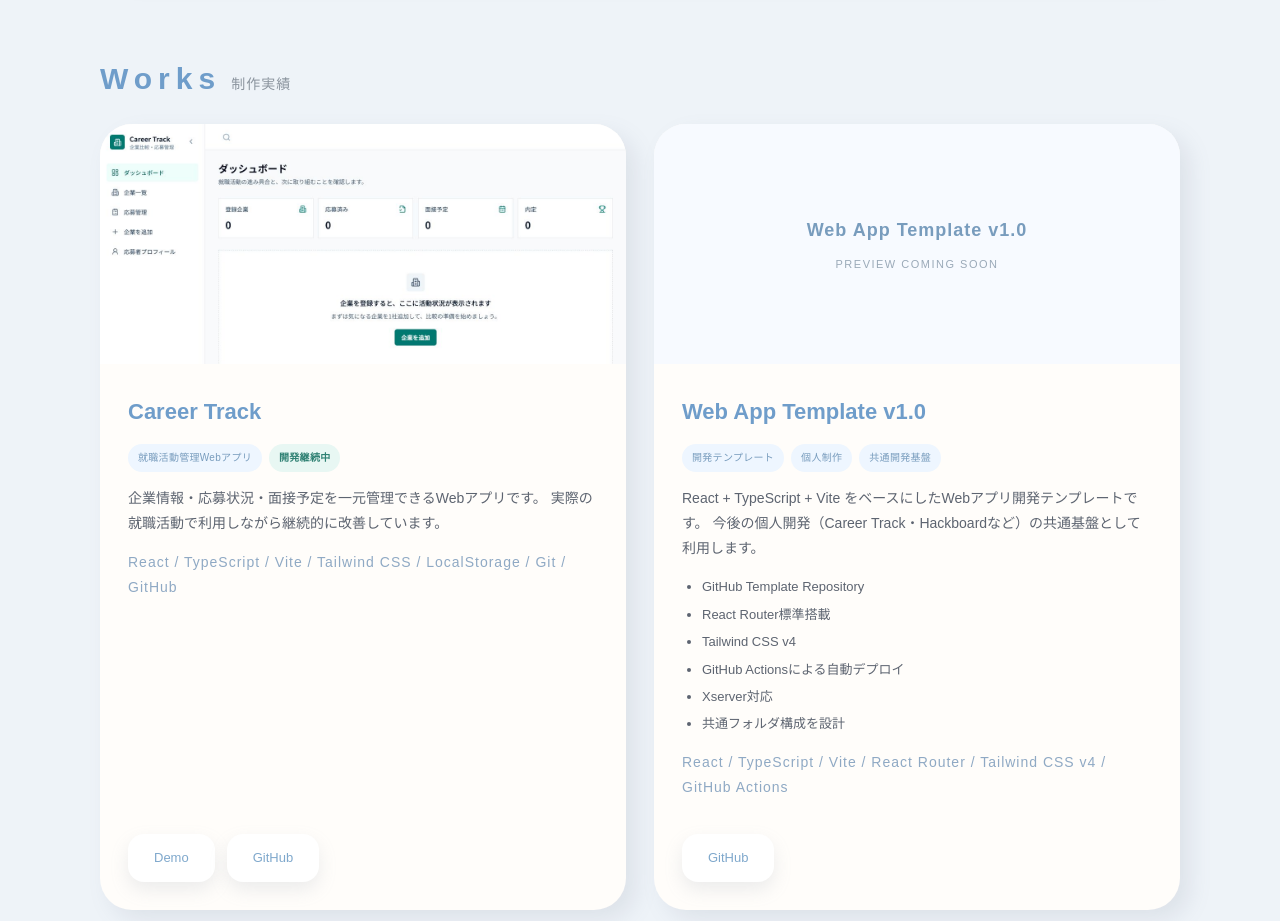
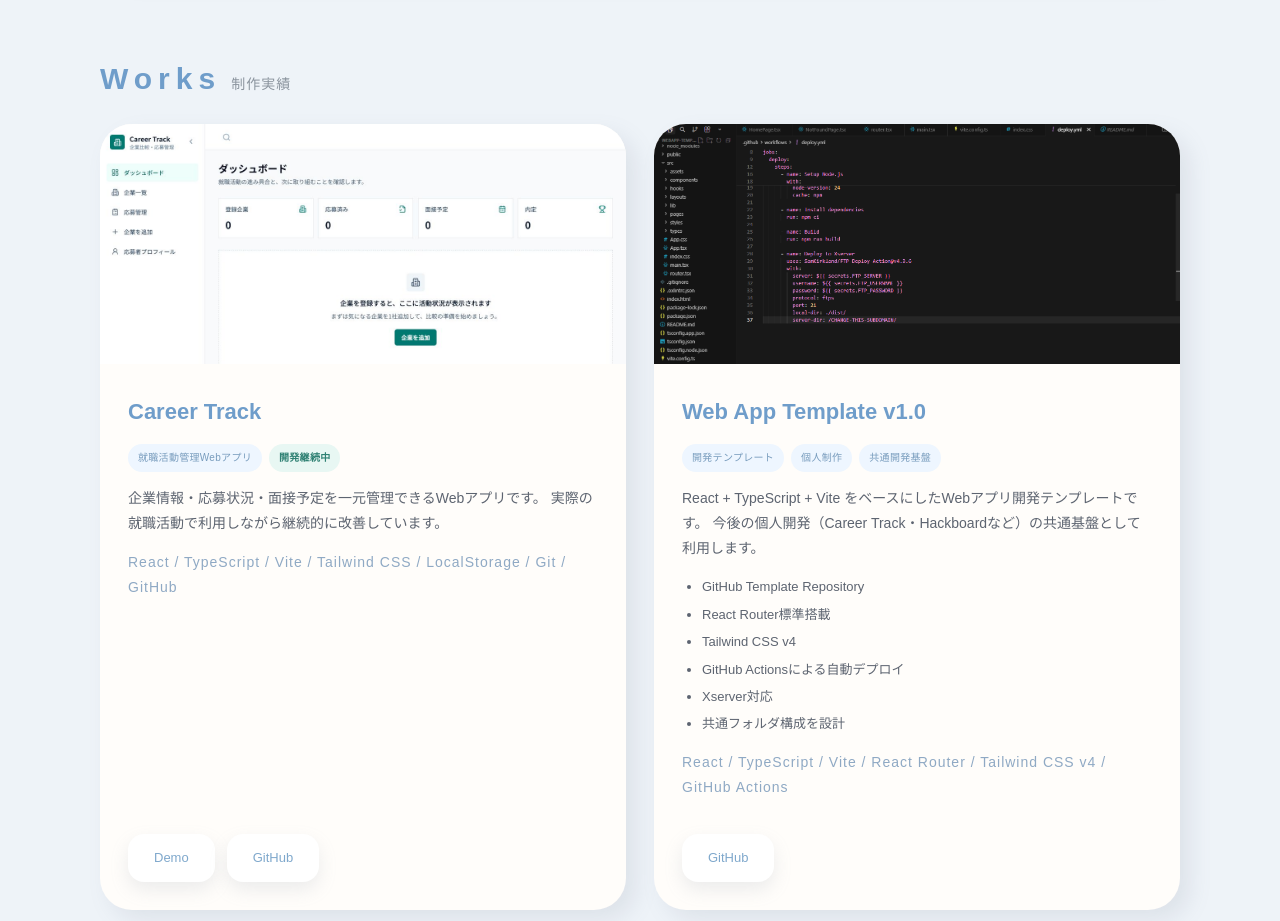
Before and after one commit to pluto007-lab/portfolio, a plain HTML site: page index.html in a window 1280 px wide. Shown: the part 4560-5481 px from the top of the page. Drawn offline with Linux system fonts and the light colour scheme.

Commit message:
Web App Template v1.0をWorksへ追加

```diff
--- a/css/style.css
+++ b/css/style.css
@@ -499,33 +499,6 @@
   object-position: top;
 }
 
-.work-image-placeholder {
-  display: flex;
-  align-items: center;
-  justify-content: center;
-  height: 240px;
-  padding: 28px;
-  background: #f7faff;
-  color: #789cbd;
-  text-align: center;
-  letter-spacing: 1px;
-}
-
-.work-image-placeholder span {
-  font-size: 18px;
-  font-weight: bold;
-}
-
-.work-image-placeholder small {
-  display: block;
-  margin-top: 8px;
-  color: #9aa9b8;
-  font-size: 11px;
-  font-weight: normal;
-  letter-spacing: 1.5px;
-  text-transform: uppercase;
-}
-
 .work-content {
   display: flex;
   flex: 1;
@@ -1008,9 +981,6 @@
     height: 220px;
   }
 
-  .work-image-placeholder {
-    height: 220px;
-  }
 }
 
 @media (max-width: 480px) {
@@ -1092,11 +1062,6 @@
     padding: 8px;
   }
 
-  .work-image-placeholder {
-    height: 190px;
-    padding: 20px;
-  }
-
   .github-card {
     padding: 24px 22px;
   }
--- a/index.html
+++ b/index.html
@@ -394,22 +394,7 @@
         </article>
 
         <article class="work-card">
-          <!--
-            VSCodeで開いたWeb App Templateのスクリーンショットを
-            img/web-app-template.png に保存した後、下のプレースホルダーを
-            <img src="img/web-app-template.png" alt="VSCodeで開いたWeb App Templateの開発画面">
-            に置き換えます。
-          -->
-          <div
-            class="work-image-placeholder"
-            role="img"
-            aria-label="Web App Template v1.0のプレビュー画像（準備中）"
-          >
-            <span>
-              Web App Template v1.0
-              <small>Preview coming soon</small>
-            </span>
-          </div>
+          <img src="img/web-app-template.png" alt="VSCodeで開いたWeb App Templateの開発画面">
 
           <div class="work-content">
             <h3>Web App Template v1.0</h3>
```
Also changed, not shown: img/web-app-template.png (added).
